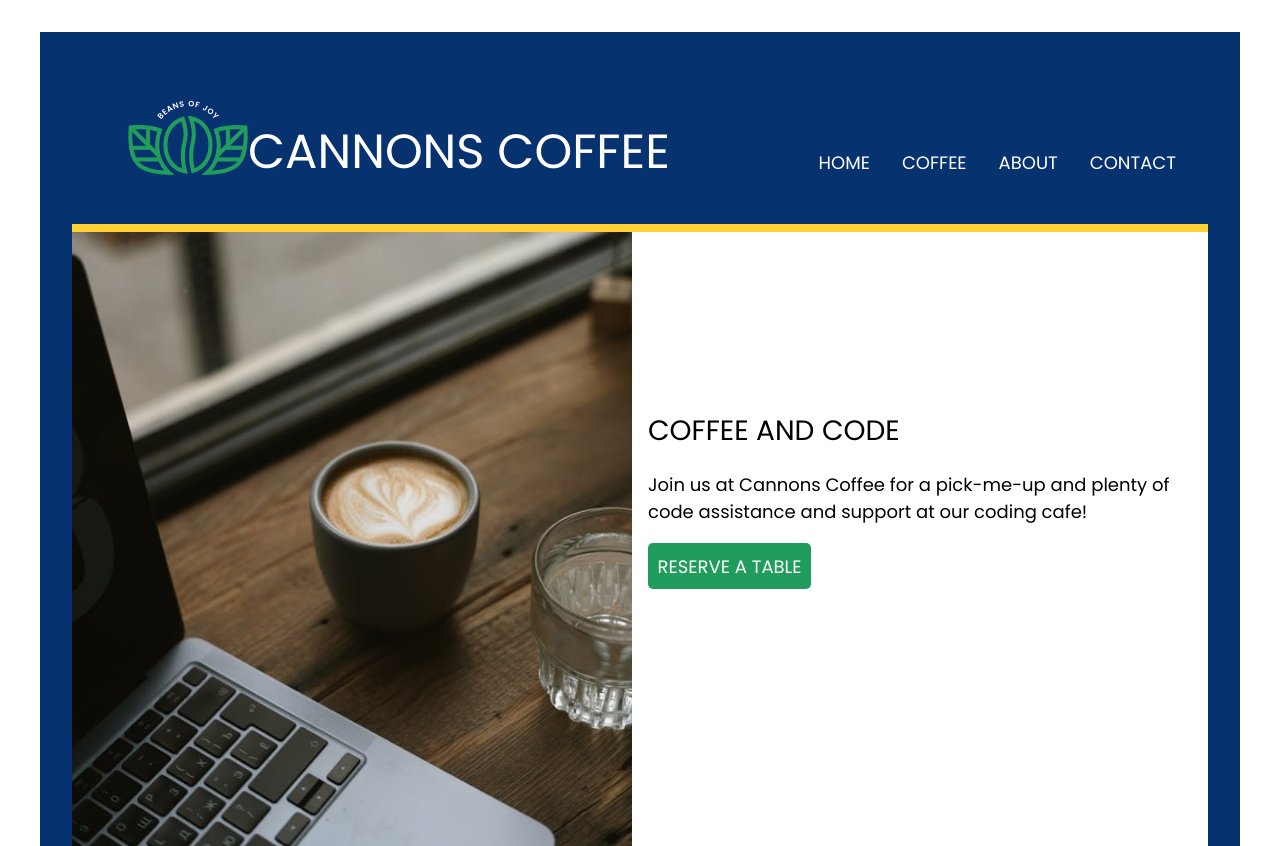
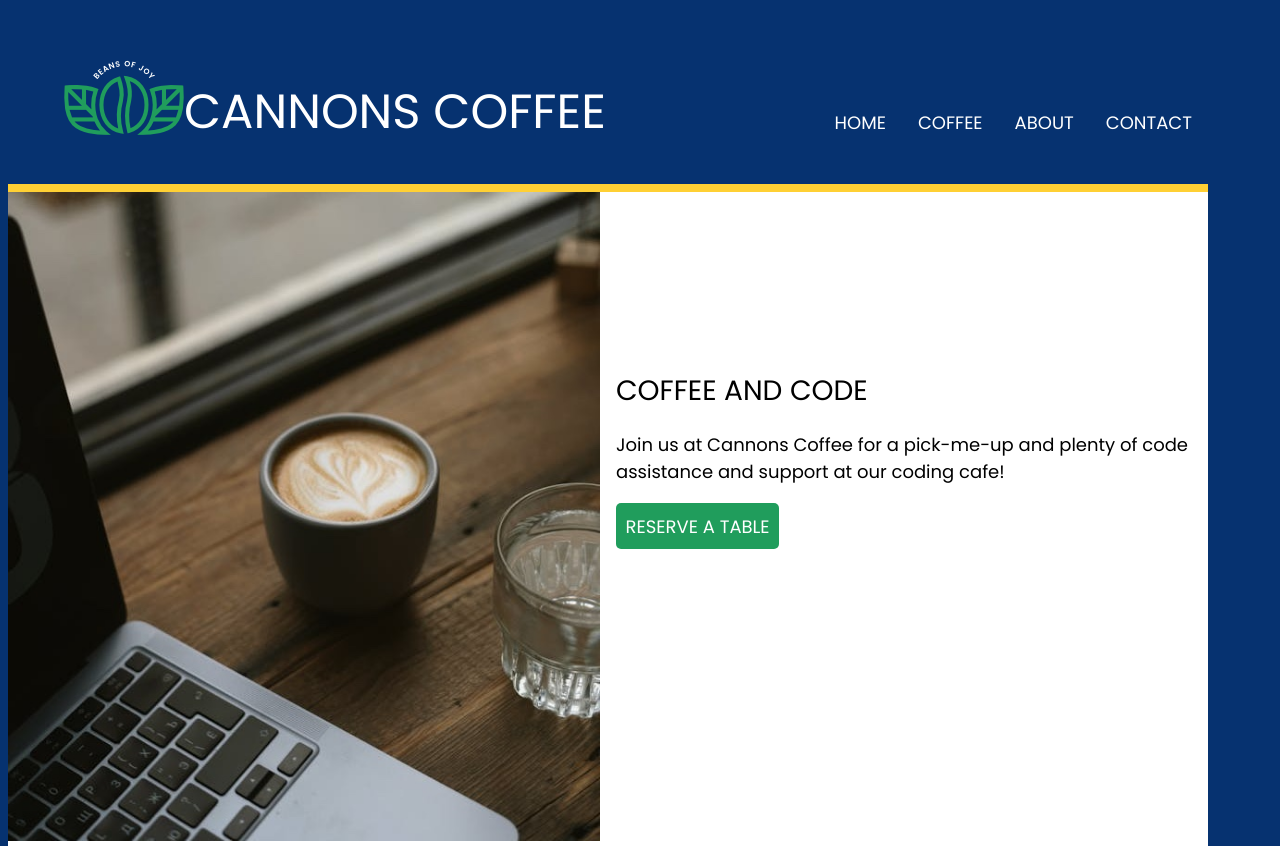
Before and after one commit to makebacappiello/cannons-coffee, a plain HTML site: page index.html in a window 1280 px wide. Shown: the top 846 px of the page. Drawn offline with Linux system fonts and the light colour scheme.

Commit message:
"added background color to mobile & tablet view"

```diff
--- a/css/styles.css
+++ b/css/styles.css
@@ -22,8 +22,8 @@ html {
 .wrapper {
   font-family: Poppins;
   max-width: 1200px;
-  padding: 2rem;
-  margin: 2rem auto;
+  padding: 2rem 0;
+  /* margin: 2rem auto; */
 }
 h1 {
   font-size: 3rem;
@@ -56,6 +56,7 @@ img {
 body {
   font-size: 1.125rem;
   line-height: 1.5;
+  background-color: var(--darkblue);
 }
 header {
   border-bottom: 2px solid var(--sunglow);
@@ -178,9 +179,9 @@ footer {
   h2 {
     font-size: 1.75rem;
   }
-  header {
+  /* header {
     padding: 2rem;
-  }
+  } */
   .maincard {
     padding: 0;
     margin: 0;
@@ -224,8 +225,7 @@ footer {
   }
 
   .wrapper {
-    background-color: var(--darkblue);
-    margin: 2rem;
+    /* padding: 2rem; */
   }
   .maincard {
     padding: 0;
@@ -257,7 +257,7 @@ footer {
     grid-column: 2/3;
   }
 }
-@media (min-width: 1131px) {
+@media (min-width: 979px) {
   header {
     justify-content: space-between;
     align-items: flex-end;
```
Also changed, not shown: 1 other file.
